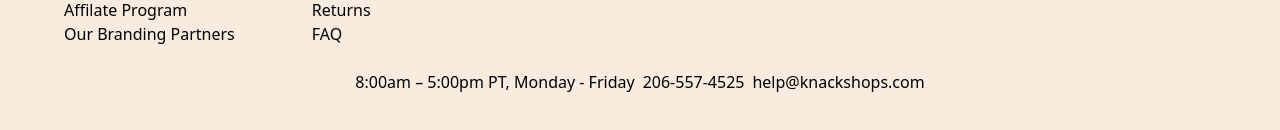
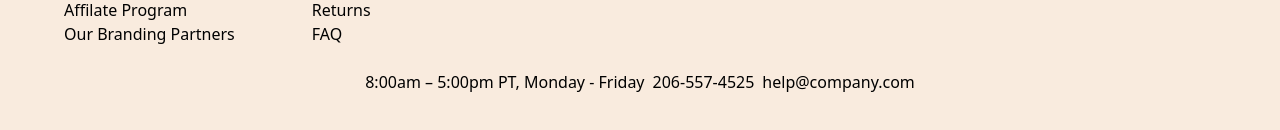
Before and after one commit to Ammyy9908/gift-in-box, a Next.js app: page / in a window 1280 px wide. Shown: the part 3972-4102 px from the top of the page. Built offline with nearby package versions, Linux system fonts and the light colour scheme.

Commit message:
footer fixed

```diff
--- a/components/Footer/index.jsx
+++ b/components/Footer/index.jsx
@@ -84,7 +84,7 @@ function Footer() {
       <div className="footer-bottom flex flex-col md:flex-row items-center justify-center gap-2 w-full">
         <p>8:00am – 5:00pm PT, Monday - Friday</p>
         <p>206-557-4525</p>
-        <p>help@knackshops.com</p>
+        <p>help@company.com</p>
       </div>
     </footer>
   );
```
